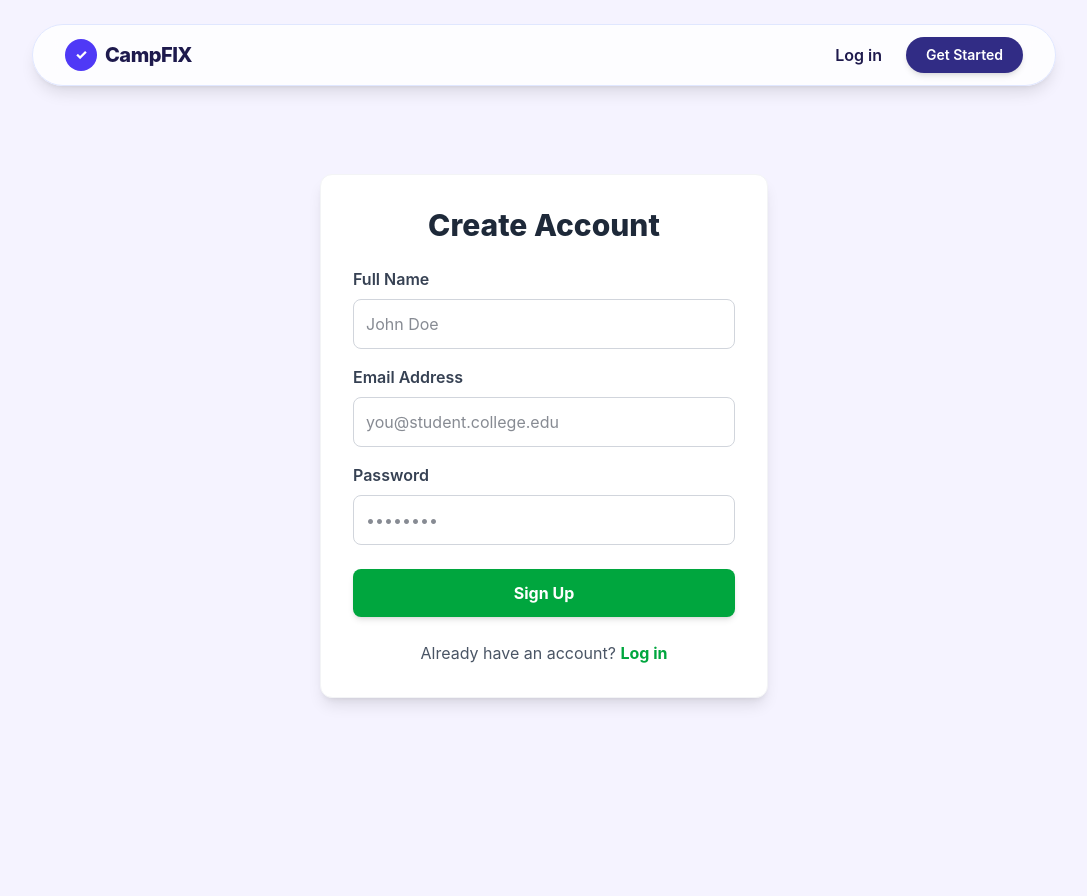
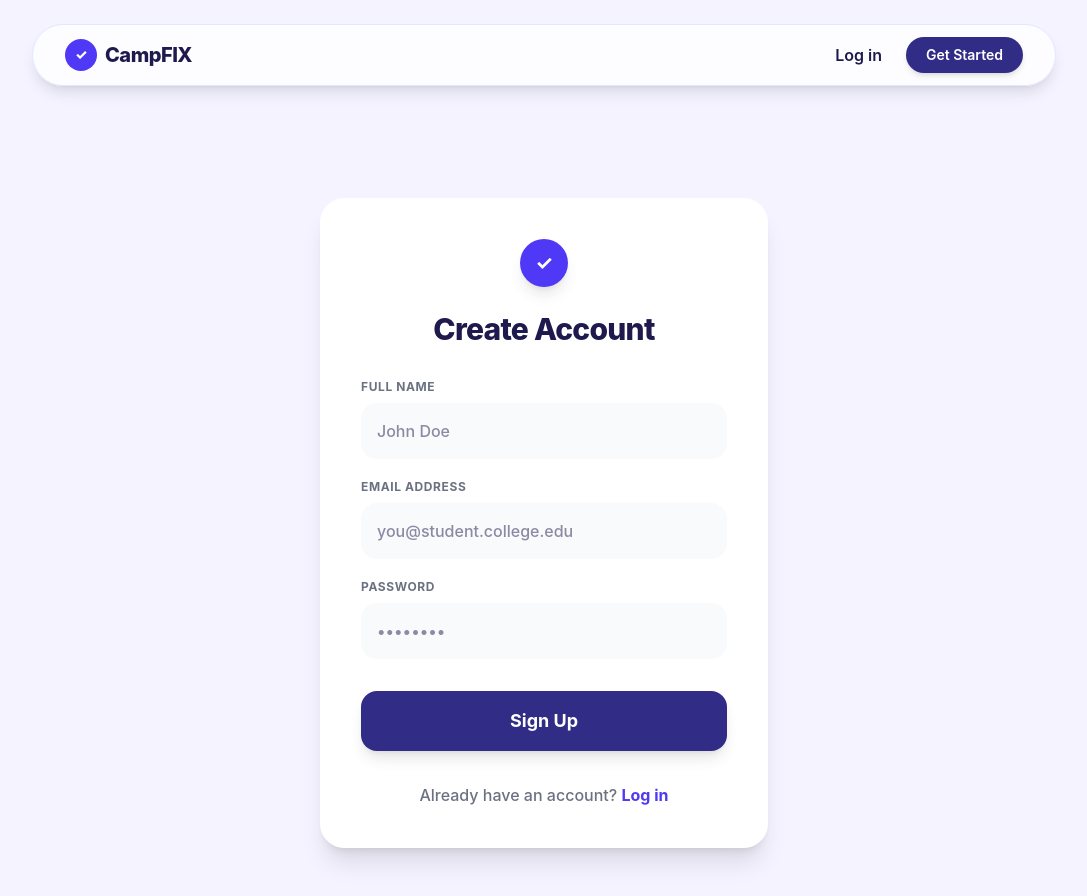
Before and after one commit to DharunS-BEcse/CampFIX, a React app in the folder frontend/: page /register in a window 1280 px wide. Shown: the whole page, without its empty margins (96-1183 px from the left). Before the commit the page ends 800 px from the top, so only its background shows below. Built offline with nearby package versions, Linux system fonts and the light colour scheme; no server answers; the HTML template or start-up script is replaced by a standard one.

Commit message:
Update Login and Register pages to match Indigo theme

```diff
--- a/frontend/src/pages/Login.jsx
+++ b/frontend/src/pages/Login.jsx
@@ -20,38 +20,43 @@ export default function Login() {
   };
 
   return (
-    <div className="max-w-md mx-auto mt-10 bg-white p-8 rounded-xl shadow-lg border border-gray-100">
-      <h2 className="text-3xl font-extrabold text-center mb-6 text-gray-800">Welcome Back</h2>
-      {error && <div className="bg-red-50 border-l-4 border-red-500 text-red-700 p-3 mb-6 text-sm rounded-r">{error}</div>}
+    <div className="max-w-md mx-auto mt-20 bg-white p-10 rounded-3xl shadow-xl border border-white">
+      <div className="flex justify-center mb-6">
+         <div className="w-12 h-12 bg-indigo-600 rounded-full flex items-center justify-center shadow-lg">
+            <span className="text-white text-xl font-bold">✓</span>
+         </div>
+      </div>
+      <h2 className="text-3xl font-extrabold text-center mb-8 text-indigo-950 tracking-tight">Welcome Back</h2>
+      {error && <div className="bg-red-50 border-l-4 border-red-500 text-red-700 p-4 mb-6 text-sm rounded-r-xl font-medium">{error}</div>}
       <form onSubmit={handleLogin}>
-        <div className="mb-4">
-          <label className="block text-gray-700 font-semibold mb-2">Email Address</label>
+        <div className="mb-5">
+          <label className="block text-gray-500 font-bold text-xs mb-2 uppercase tracking-wider">Email Address</label>
           <input
             type="email"
             value={email}
             onChange={(e) => setEmail(e.target.value)}
-            className="w-full border border-gray-300 p-3 rounded-lg focus:outline-none focus:ring-2 focus:ring-green-600 focus:border-transparent transition"
+            className="w-full bg-gray-50 border-none p-4 rounded-2xl focus:outline-none focus:ring-2 focus:ring-indigo-500 transition font-medium text-indigo-950"
             required
             placeholder="you@student.college.edu"
           />
         </div>
-        <div className="mb-6">
-          <label className="block text-gray-700 font-semibold mb-2">Password</label>
+        <div className="mb-8">
+          <label className="block text-gray-500 font-bold text-xs mb-2 uppercase tracking-wider">Password</label>
           <input
             type="password"
             value={password}
             onChange={(e) => setPassword(e.target.value)}
-            className="w-full border border-gray-300 p-3 rounded-lg focus:outline-none focus:ring-2 focus:ring-green-600 focus:border-transparent transition"
+            className="w-full bg-gray-50 border-none p-4 rounded-2xl focus:outline-none focus:ring-2 focus:ring-indigo-500 transition font-medium text-indigo-950"
             required
             placeholder="••••••••"
           />
         </div>
-        <button type="submit" className="w-full bg-green-600 text-white p-3 rounded-lg font-bold hover:bg-green-700 transition shadow-md">
+        <button type="submit" className="w-full bg-indigo-900 text-white p-4 rounded-2xl font-bold text-lg hover:bg-indigo-800 transition shadow-lg hover:shadow-indigo-900/20 hover:-translate-y-0.5 duration-200">
           Sign In
         </button>
       </form>
-      <p className="text-center mt-6 text-gray-600">
-        Don't have an account? <Link to="/register" className="text-green-600 font-bold hover:underline">Sign up</Link>
+      <p className="text-center mt-8 text-gray-500 font-medium">
+        Don't have an account? <Link to="/register" className="text-indigo-600 font-bold hover:text-indigo-800 transition">Sign up</Link>
       </p>
     </div>
   );
--- a/frontend/src/pages/Register.jsx
+++ b/frontend/src/pages/Register.jsx
@@ -21,49 +21,54 @@ export default function Register() {
   };
 
   return (
-    <div className="max-w-md mx-auto mt-10 bg-white p-8 rounded-xl shadow-lg border border-gray-100">
-      <h2 className="text-3xl font-extrabold text-center mb-6 text-gray-800">Create Account</h2>
-      {error && <div className="bg-red-50 border-l-4 border-red-500 text-red-700 p-3 mb-6 text-sm rounded-r">{error}</div>}
+    <div className="max-w-md mx-auto mt-16 bg-white p-10 rounded-3xl shadow-xl border border-white">
+      <div className="flex justify-center mb-6">
+         <div className="w-12 h-12 bg-indigo-600 rounded-full flex items-center justify-center shadow-lg">
+            <span className="text-white text-xl font-bold">✓</span>
+         </div>
+      </div>
+      <h2 className="text-3xl font-extrabold text-center mb-8 text-indigo-950 tracking-tight">Create Account</h2>
+      {error && <div className="bg-red-50 border-l-4 border-red-500 text-red-700 p-4 mb-6 text-sm rounded-r-xl font-medium">{error}</div>}
       <form onSubmit={handleRegister}>
-        <div className="mb-4">
-          <label className="block text-gray-700 font-semibold mb-2">Full Name</label>
+        <div className="mb-5">
+          <label className="block text-gray-500 font-bold text-xs mb-2 uppercase tracking-wider">Full Name</label>
           <input
             type="text"
             value={name}
             onChange={(e) => setName(e.target.value)}
-            className="w-full border border-gray-300 p-3 rounded-lg focus:outline-none focus:ring-2 focus:ring-green-600 focus:border-transparent transition"
+            className="w-full bg-gray-50 border-none p-4 rounded-2xl focus:outline-none focus:ring-2 focus:ring-indigo-500 transition font-medium text-indigo-950"
             required
             placeholder="John Doe"
           />
         </div>
-        <div className="mb-4">
-          <label className="block text-gray-700 font-semibold mb-2">Email Address</label>
+        <div className="mb-5">
+          <label className="block text-gray-500 font-bold text-xs mb-2 uppercase tracking-wider">Email Address</label>
           <input
             type="email"
             value={email}
             onChange={(e) => setEmail(e.target.value)}
-            className="w-full border border-gray-300 p-3 rounded-lg focus:outline-none focus:ring-2 focus:ring-green-600 focus:border-transparent transition"
+            className="w-full bg-gray-50 border-none p-4 rounded-2xl focus:outline-none focus:ring-2 focus:ring-indigo-500 transition font-medium text-indigo-950"
             required
             placeholder="you@student.college.edu"
           />
         </div>
-        <div className="mb-6">
-          <label className="block text-gray-700 font-semibold mb-2">Password</label>
+        <div className="mb-8">
+          <label className="block text-gray-500 font-bold text-xs mb-2 uppercase tracking-wider">Password</label>
           <input
             type="password"
             value={password}
             onChange={(e) => setPassword(e.target.value)}
-            className="w-full border border-gray-300 p-3 rounded-lg focus:outline-none focus:ring-2 focus:ring-green-600 focus:border-transparent transition"
+            className="w-full bg-gray-50 border-none p-4 rounded-2xl focus:outline-none focus:ring-2 focus:ring-indigo-500 transition font-medium text-indigo-950"
             required
             placeholder="••••••••"
           />
         </div>
-        <button type="submit" className="w-full bg-green-600 text-white p-3 rounded-lg font-bold hover:bg-green-700 transition shadow-md">
+        <button type="submit" className="w-full bg-indigo-900 text-white p-4 rounded-2xl font-bold text-lg hover:bg-indigo-800 transition shadow-lg hover:shadow-indigo-900/20 hover:-translate-y-0.5 duration-200">
           Sign Up
         </button>
       </form>
-      <p className="text-center mt-6 text-gray-600">
-        Already have an account? <Link to="/login" className="text-green-600 font-bold hover:underline">Log in</Link>
+      <p className="text-center mt-8 text-gray-500 font-medium">
+        Already have an account? <Link to="/login" className="text-indigo-600 font-bold hover:text-indigo-800 transition">Log in</Link>
       </p>
     </div>
   );
```
